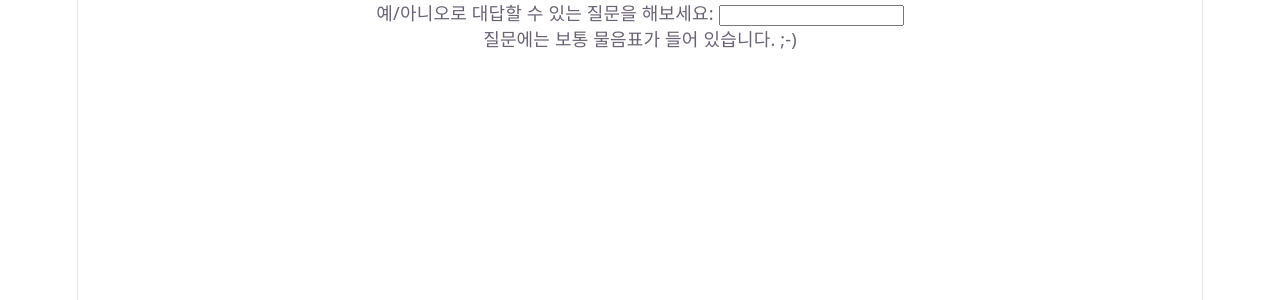
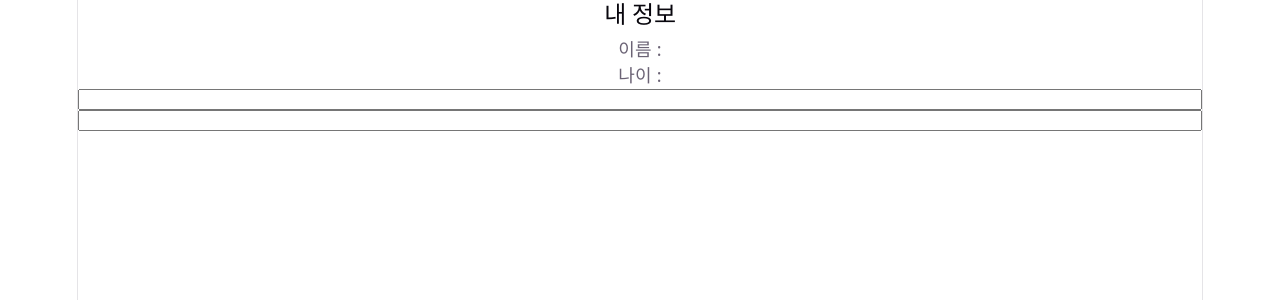
Before and after one commit to joycie416/vue_introduction, a Vue app: page / in a window 1280 px wide. Shown: the top 300 px of the page. Built offline with nearby package versions, Linux system fonts and the light colour scheme.

Commit message:
03-07: 워쳐 추가내용

```diff
--- a/src/App.vue
+++ b/src/App.vue
@@ -1,5 +1,5 @@
 <script setup lang="ts">
-import Test from "@/components/Test6.vue";
+import Test from "@/components/Test7.vue";
 </script>
 
 <template>
--- /dev/null
+++ b/src/components/Test7.vue
@@ -0,0 +1,43 @@
+<script lang="ts">
+import { defineComponent } from "vue";
+
+export default defineComponent({
+  data() {
+    return {
+      formData: {
+        name: "",
+        age: "",
+      },
+    };
+  },
+  // watcher
+  // 상태 변화에 반응하여 부수 효과를 수행해야 하는 경우 사용
+  // ex: DOM 변경, 비동기 작업 결과에 따른 상태 변경
+  watch: {
+    // formData가 변경될 때마다 이 함수가 실행됨됨
+    formData: {
+      handler(newValue, oldValue) {
+        console.log("formData has been changed", newValue);
+      },
+
+      // 객체, 배열 등 내부요소가 있는 경우 사용
+      deep: true, // false인 경우 formData의 내부데이터의 변경사항이 감지되지 않음
+
+      // 렌더링 직후 실행 여부
+      // immediate: true,
+    },
+    // data의 값이나 formData, formData.name, formData.name
+    // 필요시 여러 특정 값들을 묶어서 watch를 해야한다면 computed에 배열 등으로 새로운 값을 만들어 부수 효과를 줄 수 있음음
+  },
+});
+</script>
+
+<template>
+  <h2>내 정보</h2>
+  <p>이름 : {{ formData.name }}</p>
+  <p>나이 : {{ formData.age }}</p>
+  <input v-model="formData.name" />
+  <input v-model="formData.age" />
+</template>
+
+<style scoped></style>
```
